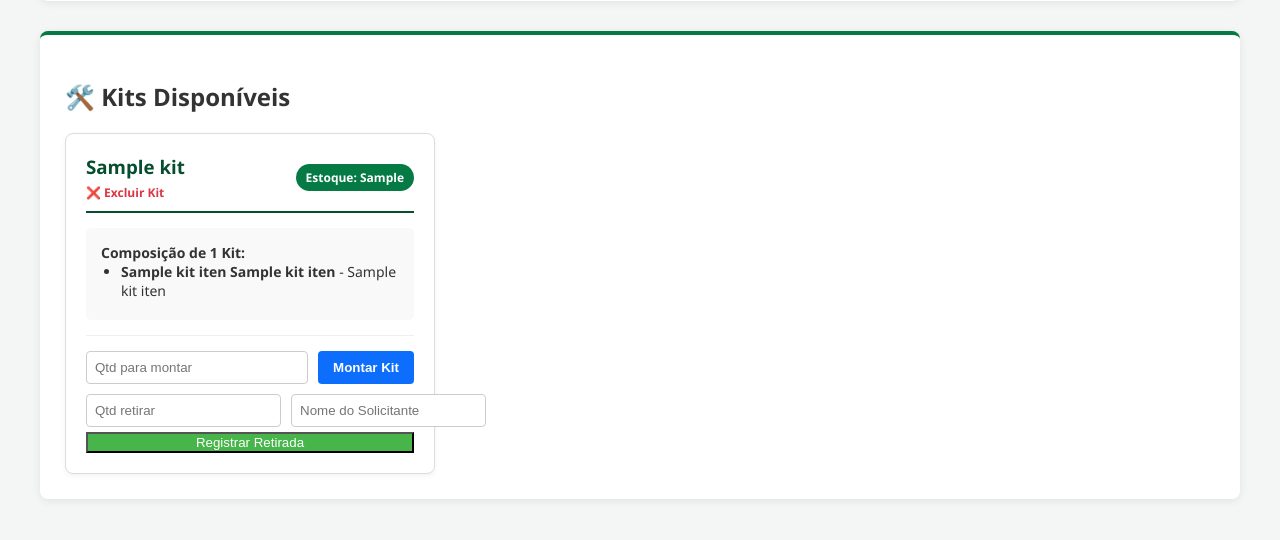
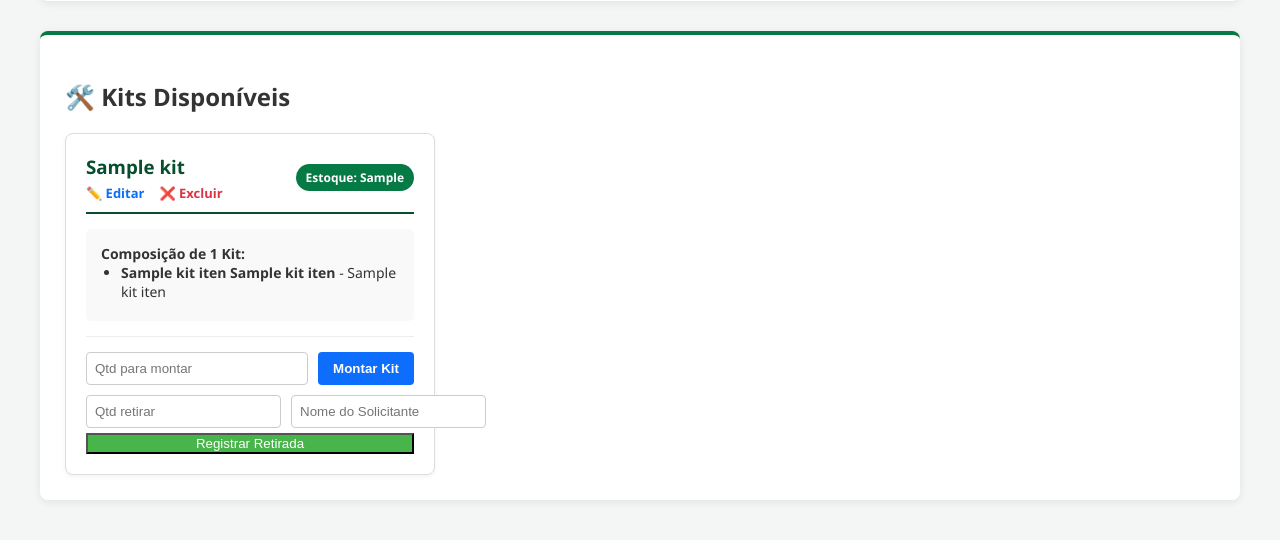
Before and after one commit to matheuspedrodev/estoque_almoxarifado, a Flask app: page /kits in a window 1280 px wide. Shown: the part 593-1133 px from the top of the page. Before the commit the page ends 1100 px from the top, so only its background shows below. Run offline with Flask 3, Linux system fonts and the light colour scheme; the visitor is signed in with stand-in values (Sample User, id 1); a database or web service that is not in the repository returns one stand-in record (values such as "Sample title"); some libraries are stand-ins or nearby versions.

Commit message:
botão de edição de kits

```diff
--- a/templates/kits.html
+++ b/templates/kits.html
@@ -123,11 +123,17 @@
                         <div>
                             <h3>{{ kit.nome }}</h3>
                             {% if session.get('usuario_nivel') == 'admin' %}
+                            <div style="display: flex; gap: 15px; margin-top: 5px;">
+                                <a href="/editar_kit/{{ kit.id }}"
+                                   style="color: #0d6efd; font-size: 13px; text-decoration: none; font-weight: bold;">
+                                   ✏️ Editar
+                                </a>
                                 <a href="/excluir_kit/{{ kit.id }}"
                                    onclick="return confirm('Tem certeza que deseja excluir este kit e sua receita permanentemente?')"
-                                   style="color: #dc3545; font-size: 12px; text-decoration: none; font-weight: bold; display: block; margin-top: 5px;">
-                                   ❌ Excluir Kit
+                                   style="color: #dc3545; font-size: 13px; text-decoration: none; font-weight: bold;">
+                                   ❌ Excluir
                                 </a>
+                            </div>
                             {% endif %}
                         </div>
                         <span class="badge">Estoque: {{ kit.quantidade_atual }}</span>
```
